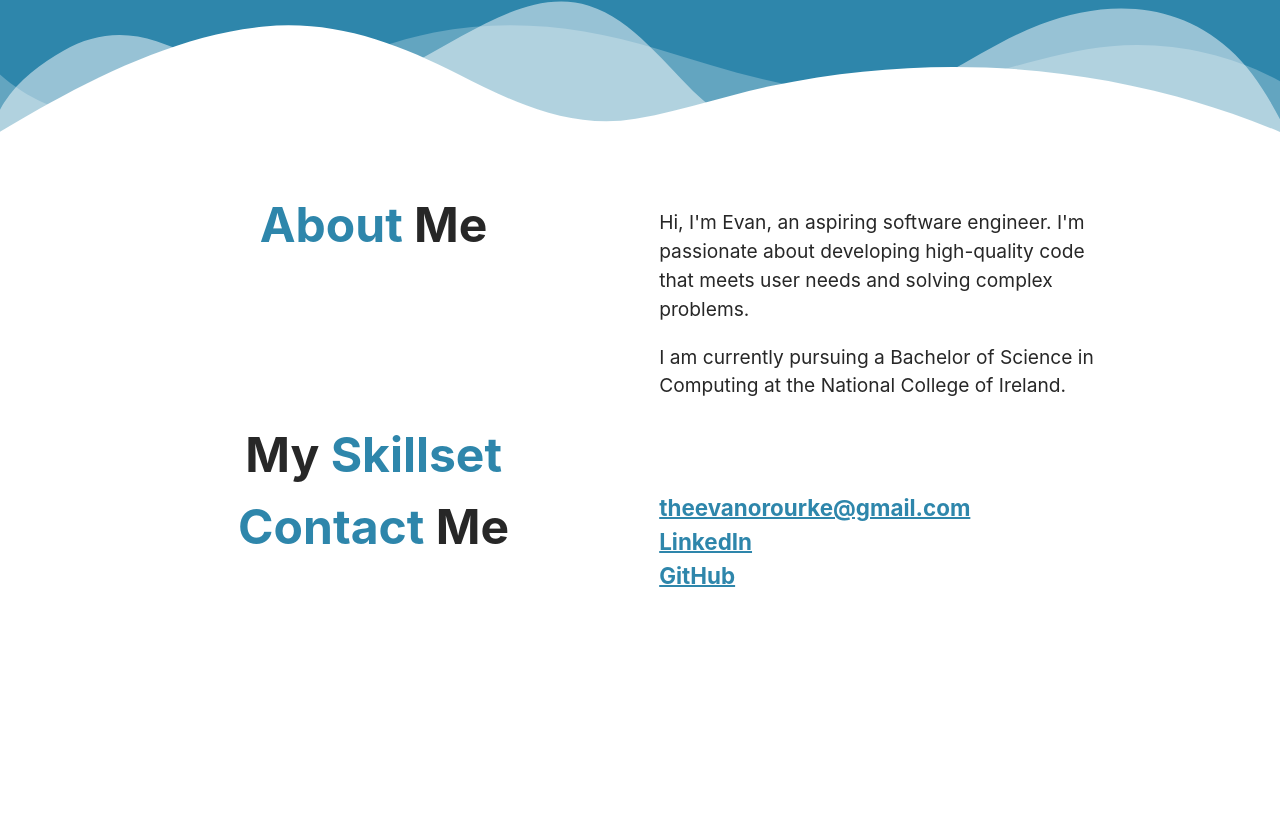
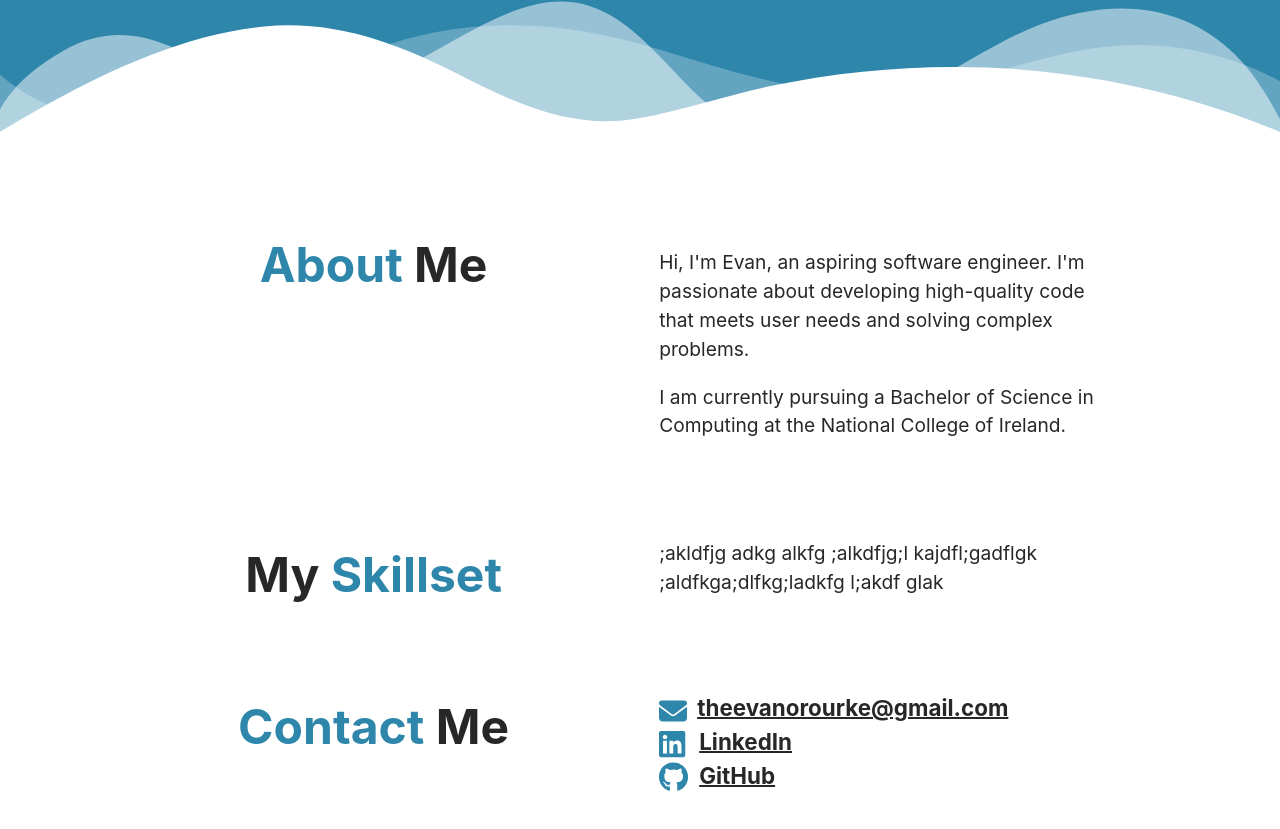
Before and after one commit to Evan-OR/portfolio-2023, a React (Vite) app: page / in a window 1280 px wide. Shown: the part 661-1490 px from the top of the page. Before the commit the page ends 1303 px from the top, so only its background shows below. Built offline with nearby package versions, Linux system fonts and the light colour scheme.

Commit message:
added page divider and contact icons

```diff
--- a/src/components/AboutMe.tsx
+++ b/src/components/AboutMe.tsx
@@ -1,4 +1,7 @@
 import stlye from '../css/aboutMeStyles.module.css';
+import EmailIcon from './svg/EmailIcon';
+import GitHubIcon from './svg/GitHubIcon';
+import LinkedInIcon from './svg/LinkedInIcon';
 
 function AboutMe() {
   return (
@@ -29,7 +32,9 @@
           </div>
         </div>
 
-        <div className={stlye.infoWrapper}></div>
+        <div className={stlye.infoWrapper}>
+          ;akldfjg adkg alkfg ;alkdfjg;l kajdfl;gadflgk ;aldfkga;dlfkg;ladkfg l;akdf glak
+        </div>
       </div>
       {/* MY SKILLSET START */}
 
@@ -42,17 +47,24 @@
         </div>
 
         <div className={stlye.infoWrapper}>
+          <div className={stlye.linkWrapper}>
+            <EmailIcon styles={{ fill: '#2e86ab', width: '28px', marginRight: '10px' }} />
             <a className={stlye.link} href="mailto: theevanorourke@gmail.com">
               theevanorourke@gmail.com
             </a>
-          <br />
-          <a className={stlye.link} href="">
+          </div>
+          <div className={stlye.linkWrapper}>
+            <LinkedInIcon styles={{ fill: '#2e86ab', width: '30px', marginRight: '10px' }} />
+            <a target="_blank" className={stlye.link} href="https://www.linkedin.com/in/evan-orourke/">
               LinkedIn
             </a>
-          <br />
-          <a className={stlye.link} href="">
+          </div>
+          <div className={stlye.linkWrapper}>
+            <GitHubIcon styles={{ fill: '#2e86ab', width: '30px', marginRight: '10px' }} />
+            <a target="_blank" className={stlye.link} href="https://github.com/Evan-OR">
               GitHub
             </a>
+          </div>
         </div>
       </div>
       {/* CONTACT ME START */}
--- /dev/null
+++ b/src/components/svg/EmailIcon.tsx
@@ -0,0 +1,16 @@
+import React from 'react';
+
+type svgProps = {
+  styles?: React.CSSProperties;
+};
+
+function EmailIcon(props: svgProps) {
+  const { styles } = props;
+  return (
+    <svg style={styles} xmlns="http://www.w3.org/2000/svg" viewBox="0 0 512 512">
+      <path d="M48 64C21.5 64 0 85.5 0 112c0 15.1 7.1 29.3 19.2 38.4L236.8 313.6c11.4 8.5 27 8.5 38.4 0L492.8 150.4c12.1-9.1 19.2-23.3 19.2-38.4c0-26.5-21.5-48-48-48H48zM0 176V384c0 35.3 28.7 64 64 64H448c35.3 0 64-28.7 64-64V176L294.4 339.2c-22.8 17.1-54 17.1-76.8 0L0 176z" />
+    </svg>
+  );
+}
+
+export default EmailIcon;
--- /dev/null
+++ b/src/components/svg/GitHubIcon.tsx
@@ -0,0 +1,16 @@
+import React from 'react';
+
+type svgProps = {
+  styles?: React.CSSProperties;
+};
+
+function GitHubIcon(props: svgProps) {
+  const { styles } = props;
+  return (
+    <svg style={styles} xmlns="http://www.w3.org/2000/svg" viewBox="0 0 512 512">
+      <path d="M165.9 397.4c0 2-2.3 3.6-5.2 3.6-3.3.3-5.6-1.3-5.6-3.6 0-2 2.3-3.6 5.2-3.6 3-.3 5.6 1.3 5.6 3.6zm-31.1-4.5c-.7 2 1.3 4.3 4.3 4.9 2.6 1 5.6 0 6.2-2s-1.3-4.3-4.3-5.2c-2.6-.7-5.5.3-6.2 2.3zm44.2-1.7c-2.9.7-4.9 2.6-4.6 4.9.3 2 2.9 3.3 5.9 2.6 2.9-.7 4.9-2.6 4.6-4.6-.3-1.9-3-3.2-5.9-2.9zM244.8 8C106.1 8 0 113.3 0 252c0 110.9 69.8 205.8 169.5 239.2 12.8 2.3 17.3-5.6 17.3-12.1 0-6.2-.3-40.4-.3-61.4 0 0-70 15-84.7-29.8 0 0-11.4-29.1-27.8-36.6 0 0-22.9-15.7 1.6-15.4 0 0 24.9 2 38.6 25.8 21.9 38.6 58.6 27.5 72.9 20.9 2.3-16 8.8-27.1 16-33.7-55.9-6.2-112.3-14.3-112.3-110.5 0-27.5 7.6-41.3 23.6-58.9-2.6-6.5-11.1-33.3 2.6-67.9 20.9-6.5 69 27 69 27 20-5.6 41.5-8.5 62.8-8.5s42.8 2.9 62.8 8.5c0 0 48.1-33.6 69-27 13.7 34.7 5.2 61.4 2.6 67.9 16 17.7 25.8 31.5 25.8 58.9 0 96.5-58.9 104.2-114.8 110.5 9.2 7.9 17 22.9 17 46.4 0 33.7-.3 75.4-.3 83.6 0 6.5 4.6 14.4 17.3 12.1C428.2 457.8 496 362.9 496 252 496 113.3 383.5 8 244.8 8zM97.2 352.9c-1.3 1-1 3.3.7 5.2 1.6 1.6 3.9 2.3 5.2 1 1.3-1 1-3.3-.7-5.2-1.6-1.6-3.9-2.3-5.2-1zm-10.8-8.1c-.7 1.3.3 2.9 2.3 3.9 1.6 1 3.6.7 4.3-.7.7-1.3-.3-2.9-2.3-3.9-2-.6-3.6-.3-4.3.7zm32.4 35.6c-1.6 1.3-1 4.3 1.3 6.2 2.3 2.3 5.2 2.6 6.5 1 1.3-1.3.7-4.3-1.3-6.2-2.2-2.3-5.2-2.6-6.5-1zm-11.4-14.7c-1.6 1-1.6 3.6 0 5.9 1.6 2.3 4.3 3.3 5.6 2.3 1.6-1.3 1.6-3.9 0-6.2-1.4-2.3-4-3.3-5.6-2z" />
+    </svg>
+  );
+}
+
+export default GitHubIcon;
--- /dev/null
+++ b/src/components/svg/LinkedInIcon.tsx
@@ -0,0 +1,16 @@
+import React from 'react';
+
+type svgProps = {
+  styles?: React.CSSProperties;
+};
+
+function LinkedInIcon(props: svgProps) {
+  const { styles } = props;
+  return (
+    <svg style={styles} xmlns="http://www.w3.org/2000/svg" viewBox="0 0 512 512">
+      <path d="M416 32H31.9C14.3 32 0 46.5 0 64.3v383.4C0 465.5 14.3 480 31.9 480H416c17.6 0 32-14.5 32-32.3V64.3c0-17.8-14.4-32.3-32-32.3zM135.4 416H69V202.2h66.5V416zm-33.2-243c-21.3 0-38.5-17.3-38.5-38.5S80.9 96 102.2 96c21.2 0 38.5 17.3 38.5 38.5 0 21.3-17.2 38.5-38.5 38.5zm282.1 243h-66.4V312c0-24.8-.5-56.7-34.5-56.7-34.6 0-39.9 27-39.9 54.9V416h-66.4V202.2h63.7v29.2h.9c8.9-16.8 30.6-34.5 62.9-34.5 67.2 0 79.7 44.3 79.7 101.9V416z" />
+    </svg>
+  );
+}
+
+export default LinkedInIcon;
--- a/src/css/aboutMeStyles.module.css
+++ b/src/css/aboutMeStyles.module.css
@@ -10,6 +10,7 @@
   display: flex;
   justify-content: center;
   width: 100%;
+  margin: 40px 0;
 }
 
 .title {
@@ -31,9 +32,14 @@
   font-size: 1.2rem;
 }
 
+.linkWrapper {
+  display: flex;
+  align-items: flex-end;
+}
+
 .link {
   font-size: 1.4rem;
-  color: #2e86ab;
+  color: inherit;
   font-weight: bold;
   text-decoration-thickness: 2px;
 }
--- a/src/css/pageDivider.module.css
+++ b/src/css/pageDivider.module.css
@@ -3,6 +3,7 @@
   bottom: 0;
   left: 0;
   width: 100%;
+  min-width: 100px;
   overflow: hidden;
   line-height: 0;
   transform: rotate(180deg);
```
Lines whose indentation alone changed are shown as unchanged.
